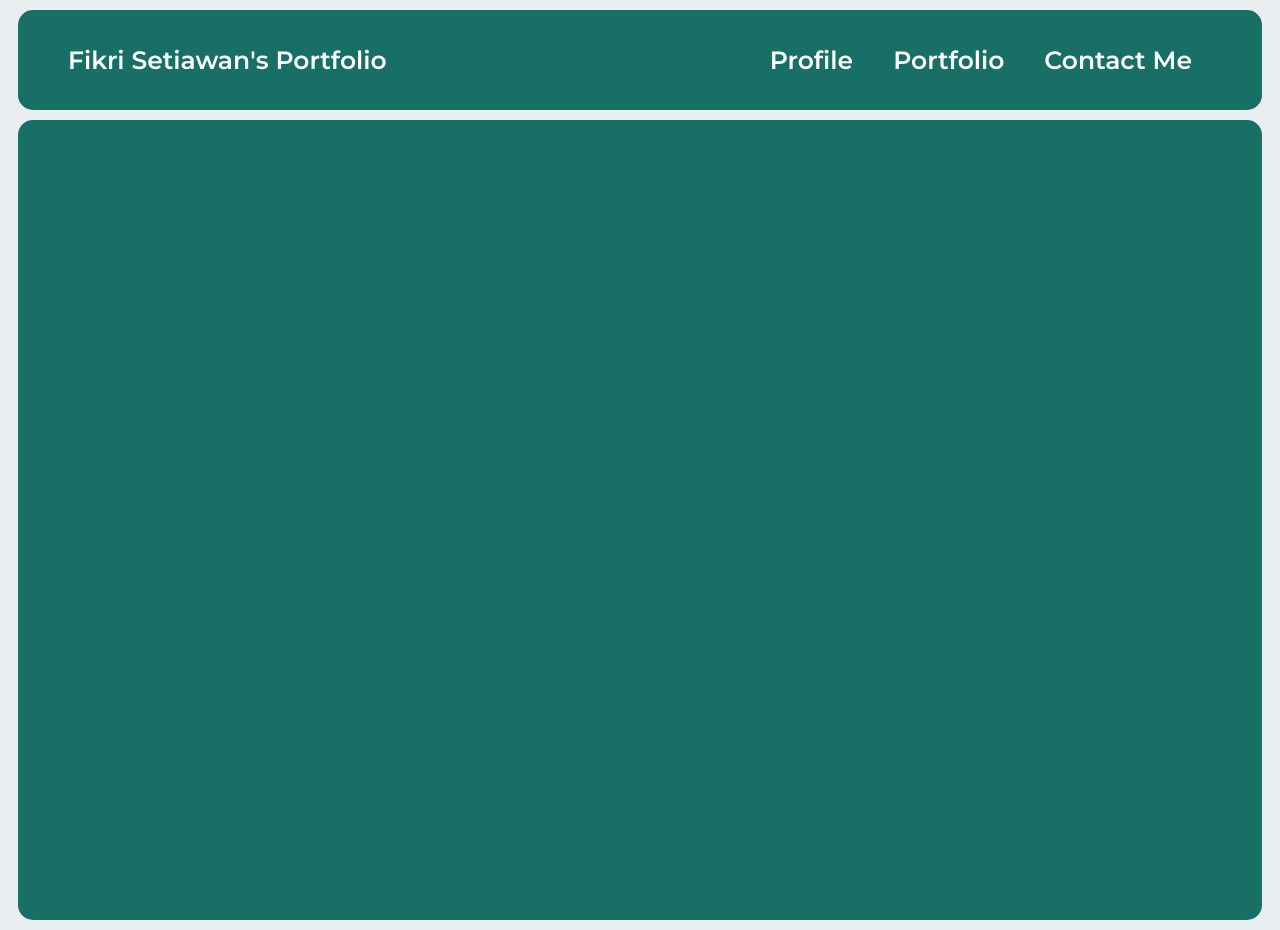
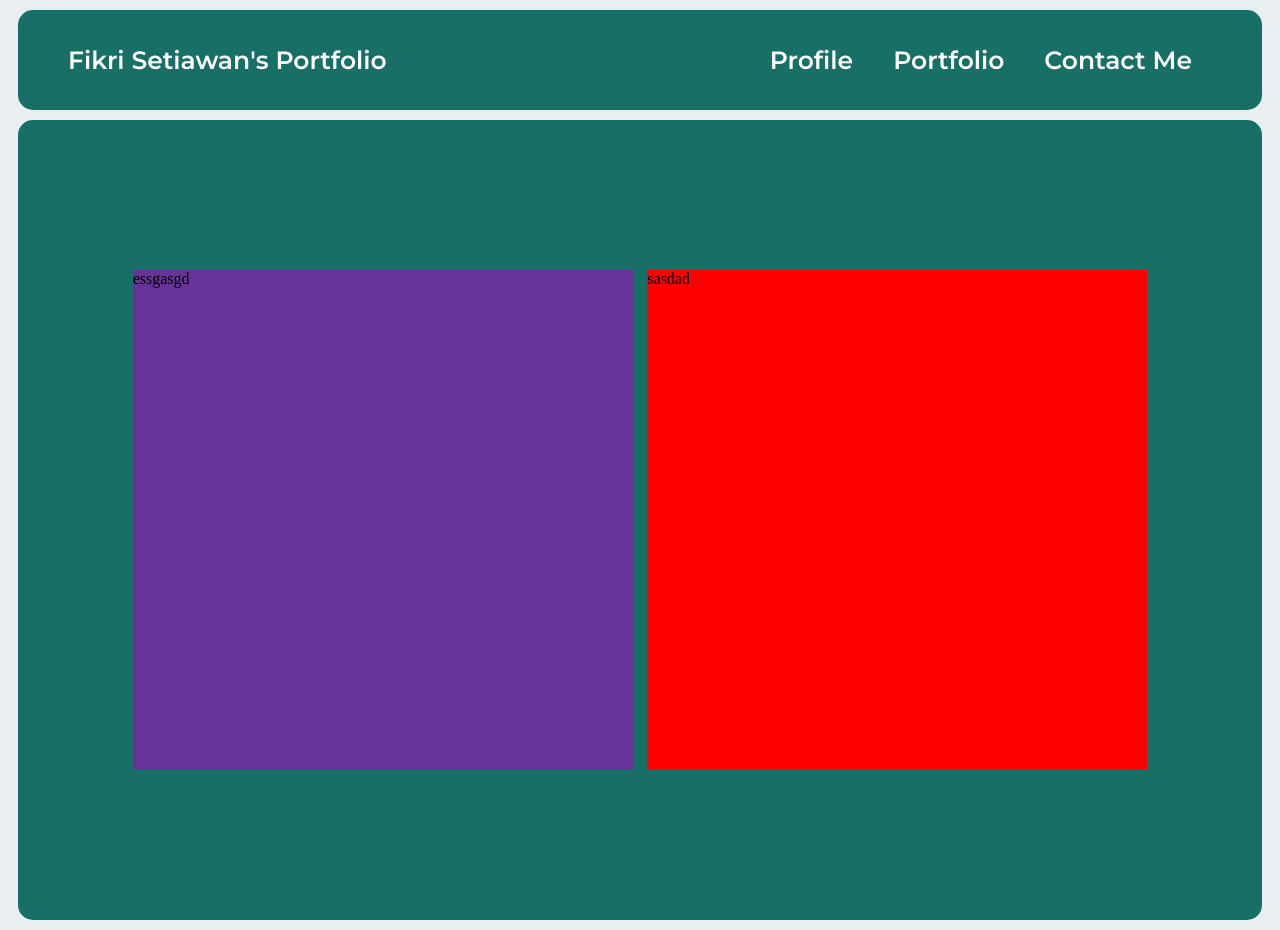
Before and after one commit to fikrysetiaone/portfolio, a plain HTML site: page index.html in a window 1280 px wide. Drawn offline with Linux system fonts and the light colour scheme.

Commit message:
update 4924

```diff
--- a/index.html
+++ b/index.html
@@ -21,6 +21,9 @@
 
     <div id="content-1">
 
+        <div id="about-me">essgasgd</div>
+        <div id="pic-of-me">sasdad</div>
+
     </div>
 
 </body>
--- a/style.css
+++ b/style.css
@@ -41,5 +41,21 @@ body{
     background-color: #186F65;
     height: 800px;
     margin: 10px;
+    padding: 0px 100px;
     border-radius: 15px;
+    align-items: center;
+    display: flex;
+    justify-content: space-evenly;
 }
+
+#content-1 #about-me{
+    width: 500px;
+    height: 500px;
+    background-color: rebeccapurple;
+}
+
+#content-1 #pic-of-me{
+    width: 500px;
+    height: 500px;
+    background-color: red;
+}
```
